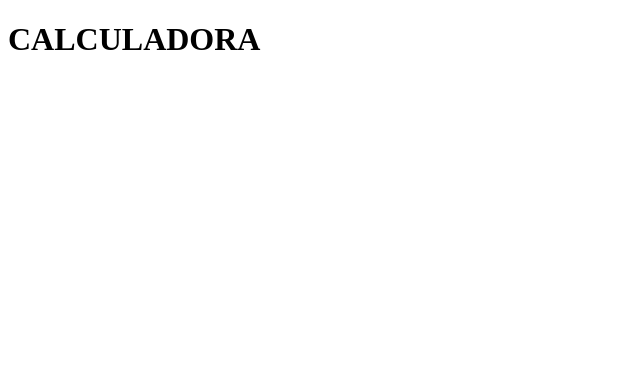
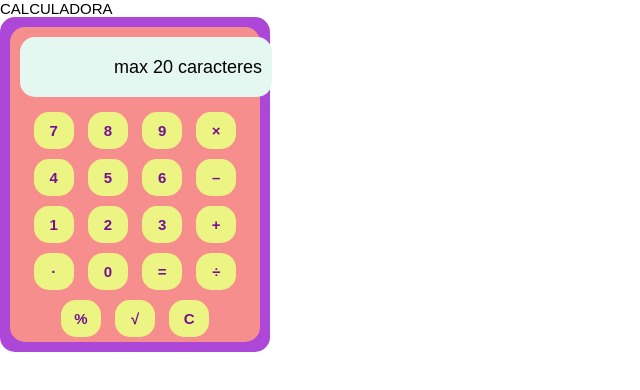
Before and after one commit to KAPRI27/calculadora_, a plain HTML site: page index.html in a window 1280 px wide. Shown: the whole page, without its empty margins (0-640 px from the left). Drawn offline with Linux system fonts and the light colour scheme; a web font is replaced by a local one.

Commit message:
ESTILO: listo todo css

```diff
--- a/assets/css/style.css
+++ b/assets/css/style.css
@@ -0,0 +1,54 @@
+*{
+    font-family: "IBM Plex Sans JP", sans-serif;
+  font-weight: 400;
+  font-style: normal;
+    font-size: 15px;
+    margin: 0;
+    padding: 0;
+}
+
+:root{
+    --border-radius: 15px;
+}
+
+#contenedor{
+    background-color: #ad47d8;
+    width: 28%;
+    padding: 10px;
+    border-radius: var(--border-radius);
+    display: block;
+    justify-content: center;
+    min-width: 250px;
+    max-width: 250px;
+    text-align: center;
+}
+
+form{
+    background-color: #f78e8e;
+    border-radius: var(--border-radius);
+    min-width: 250px;
+    max-width: 250px;
+}
+input{
+    background-color: rgb(229, 247, 241);
+    height: 40px;
+    border-radius: var(--border-radius);
+    font-size: larger;
+    margin: 10px;
+    padding: 10px;
+    text-align: right;
+    border: none;
+}
+
+
+button{
+    width: 40px;
+    padding: 10px;
+    font-weight: 800;
+    text-align: center;
+    color: #751094;
+    background-color: #ecf583;
+    border: none;
+    border-radius: var(--border-radius);
+    margin: 5px;
+}
--- a/index.html
+++ b/index.html
@@ -3,13 +3,48 @@
 <head>
     <meta charset="UTF-8">
     <meta name="viewport" content="width=device-width, initial-scale=1.0">
+    <link rel="preconnect" href="https://fonts.googleapis.com">
+<link rel="preconnect" href="https://fonts.gstatic.com" crossorigin>
+<link href="https://fonts.googleapis.com/css2?family=IBM+Plex+Sans+JP&display=swap" rel="stylesheet">
     <link rel="stylesheet" href="assets/css/style.css">
     <title>CALCULADORA</title>
 </head>
 <body>
     <h1>CALCULADORA</h1>
+    <section id="contenedor">
+        <form action="">
+            <div id="inputSalida">
+                <input id="output" maxlength="20" type="text" value="max 20 caracteres">
+            </div>
+            <div>
+                <button class="number" >7</button>
+                <button class="number" >8</button>
+                <button class="number" >9</button>
+                <button class="operacion" >×</button>
 
-    <form action=""></form>
+
+                <button class="number" >4</button>
+                <button class="number" >5</button>
+                <button class="number" >6</button>
+                <button class="operacion" >–</button>
+
+
+                <button class="number" >1</button>
+                <button class="number" >2</button>
+                <button class="number" >3</button>
+                <button class="operacion" >+</button>
+
+
+                <button class="operacion" >·</button>
+                <button class="number" >0</button>
+                <button class="operacion" >=</button>
+                <button class="operacion" >÷</button>
+            </div>
+            <button class="operacion" >%</button>
+            <button class="operacion" >√</button>
+            <button >C</button>
+        </form>
+    </section>
 
     <script src="assets/js/script.js"></script>
 </body>
```
